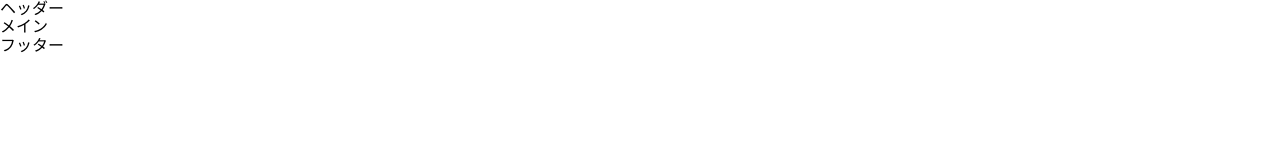
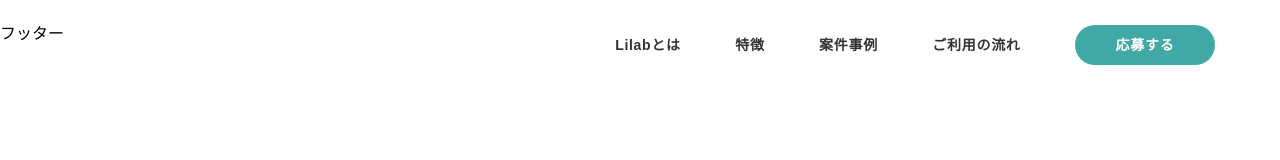
Before and after one commit to sgmikami03/lilab-web-1, a plain HTML site: page index.html in a window 1280 px wide. Drawn offline with Linux system fonts and the light colour scheme.

Commit message:
header 作成

```diff
--- a/css/header.css
+++ b/css/header.css
@@ -0,0 +1,38 @@
+header {
+    width: 100%;
+    position: absolute;
+    top: 0;
+}
+
+.header__nav {
+
+    margin-top: 25px;
+    text-align: right;
+}
+
+.header__nav__list {
+    display: inline-block;
+    margin-right: 50px;
+}
+
+.header__nav__list a {
+    font-weight: bold;
+    font-size: 14px;
+    line-height: 40px;
+    letter-spacing: 0.05em;
+}
+
+.header__nav__list__last-btn {
+    margin: 0;
+}
+
+.header__nav__list__last-btn a {
+    display: inline-block;
+    height: 40px;
+    width: 140px;
+    background: var(--basecolor);
+    border-radius: 50px;
+    color: #fff;
+    line-height: 40px;
+    text-align: center;
+}
--- a/css/style.css
+++ b/css/style.css
@@ -1,12 +1,10 @@
 /*変数*/
 :root {
-	--basecolor: #F24949; /* 基本色 */
+	--basecolor:#41A9A5;
     --basebgcolor: #FFE8E8; /* 基本背景色 */
     --textcolor: #333333; /* 基本文字色 */
     --backgroundcolor: rgba(93, 122, 166, 0.05);
     --backgroundaccentcolor: rgba(255, 232, 232, 1);
-
-	--gradient: linear-gradient( 79.7deg,  rgba(76,131,255,1) 8.2%, rgba(42,250,233,1) 84.9% );
 
 	--myfont: 'Noto Sans JP', sans-serif;
 
@@ -26,12 +24,12 @@ body {
 }
 .mycontents-wide{
     max-width: var(--myw);
-    padding: 0 80px;
+    padding: 0 65px;
     margin: 0 auto;
 }
 .mycontents{
-    max-width:  calc(var(--myw) - 240px);
-    padding: 0 120px;
+    max-width: var(--myw);
+    padding: 0 100px;
     margin: 0 auto;
 }
 .aligin-wide{
--- a/index.html
+++ b/index.html
@@ -15,11 +15,19 @@
 
 <body>
     <header>
-        ヘッダー
+        <ul class="header__nav mycontents-wide">
+            <li class="header__nav__list"><a href="">Lilabとは</a></li>
+            <li class="header__nav__list"><a href="">特徴</a></li>
+            <li class="header__nav__list"><a href="">案件事例</a></li>
+            <li class="header__nav__list"><a href="">ご利用の流れ</a></li>
+            <li class="header__nav__list header__nav__list__last-btn"><a href="">応募する</a></li>
+        </ul>
     </header>
 
     <main>
-        メイン
+        <section class="hero">
+            <p><img src="" alt=""></p>
+        </section>
     </main>
 
     <footer>
```
